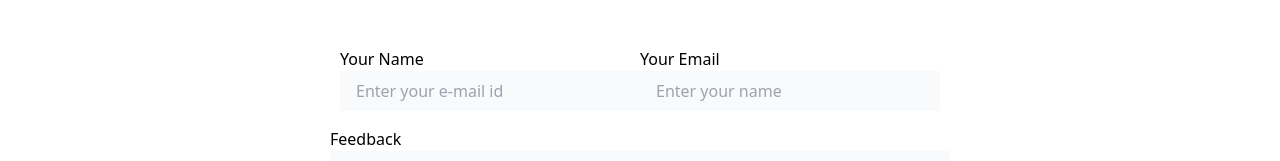
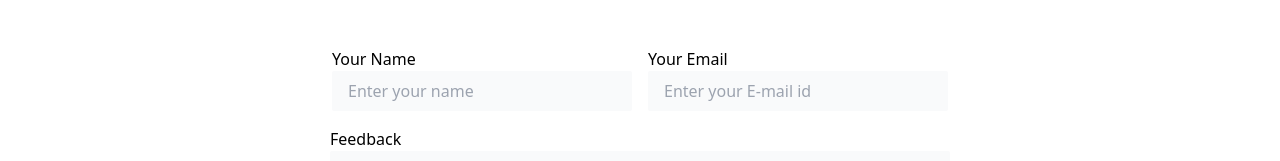
Before and after one commit to TanishqRinjay/chat, a React (Create React App) app: page / in a window 1280 px wide. Shown: the part 2306-2467 px from the top of the page. Built offline with nearby package versions, Linux system fonts and the light colour scheme.

Commit message:
fixed bug in form

```diff
--- a/src/components/Contact.jsx
+++ b/src/components/Contact.jsx
@@ -17,14 +17,14 @@ const Contact = () => {
                         Love to hear from you, <br />
                         Get in touch👋
                     </h2>
-                    <div className="flex md:flex-row flex-col justify-between sm:items-start min-w-[250px] md:px-10 md:py-0 py-4">
+                    <div className="flex md:flex-row flex-col justify-between sm:items-start min-w-[250px] md:px-10 md:py-0 py-4 lg:gap-4">
                         <div className="flex flex-col">
                             <label className="font-medium" htmlFor="name">Your Name</label>
                             <input
                                 type="text"
                                 name="entry.1692114509"
                                 id="name"
-                                placeholder="Enter your e-mail id"
+                                placeholder="Enter your name"
                                 className="px-4 py-2 rounded-sm bg-gray-50 sm:w-[300px] w-[200px]"
                             />
                         </div>
@@ -34,7 +34,7 @@ const Contact = () => {
                                 type="email"
                                 name="entry.157337104"
                                 id="email"
-                                placeholder="Enter your name"
+                                placeholder="Enter your E-mail id"
                                 className="px-4 py-2 rounded-sm bg-gray-50 w-[200px] sm:w-[300px]"
                             />
                         </div>
```
